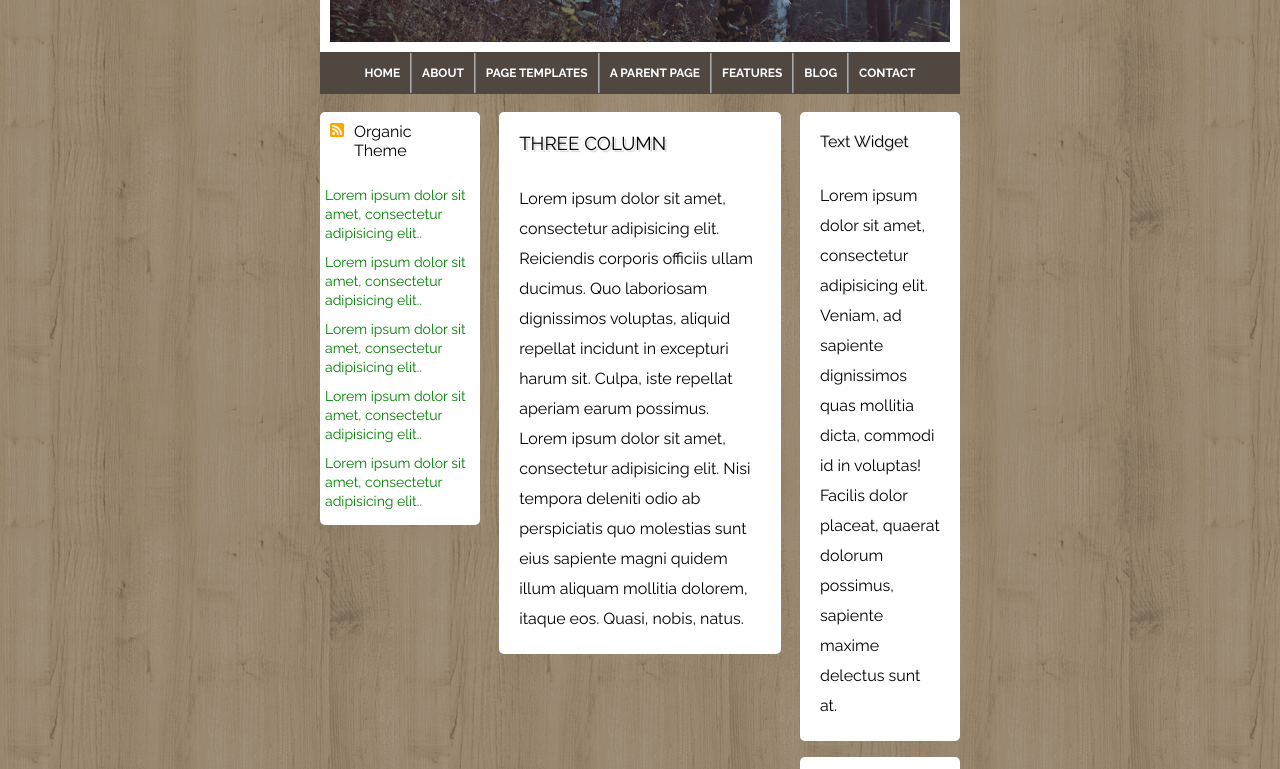
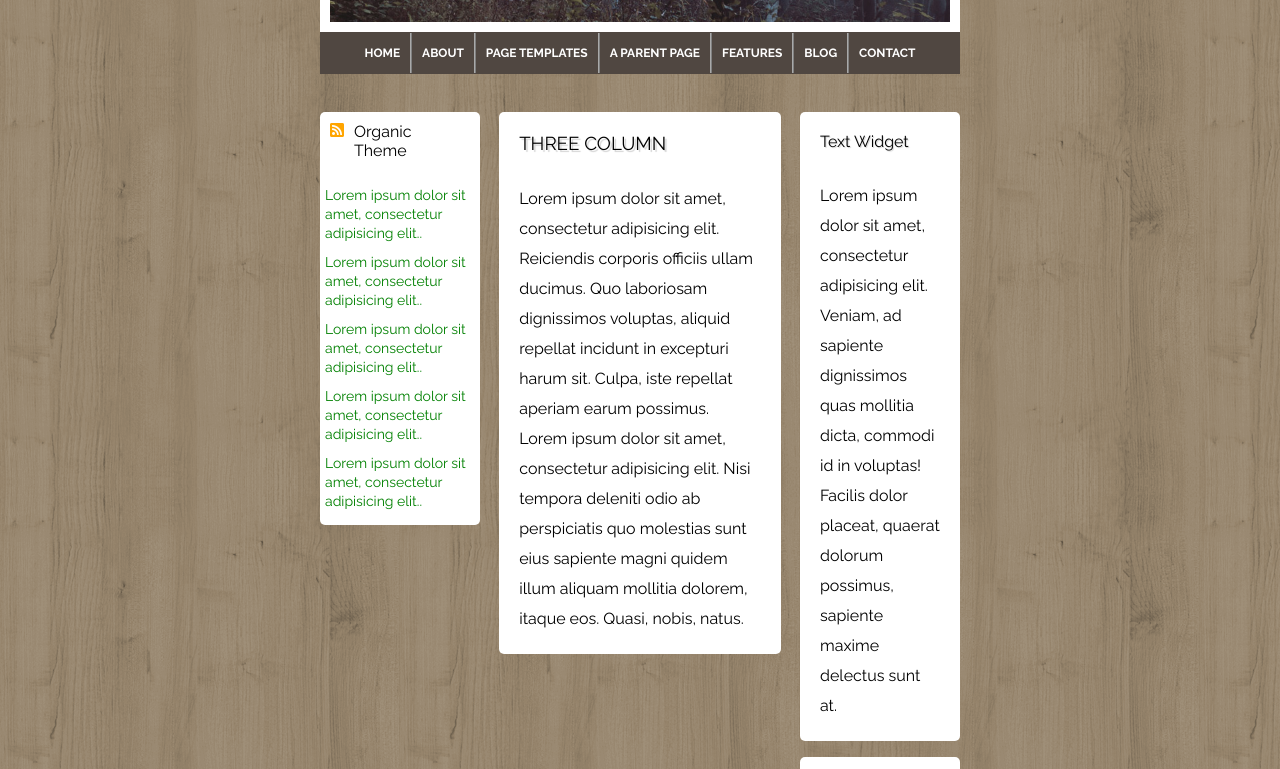
Before and after one commit to alessandrodigiacomantonio/htmlcss-wp, a plain HTML site: page index.html in a window 1280 px wide. Shown: the part 318-1087 px from the top of the page. Drawn offline with Linux system fonts and the light colour scheme.

Commit message:
Fine Corretta

```diff
--- a/css/style.css
+++ b/css/style.css
@@ -1,7 +1,7 @@
 * {
   margin: 0;
   padding: 0;
-  box-sizing: border-box:;
+  box-sizing: border-box;
 }
 
 ul {
--- a/index.html
+++ b/index.html
@@ -16,7 +16,7 @@
 </head>
 <body>
   <!-- corpo del documento -->
-  <section id="container">
+  <div id="container">
     <!-- instestazione documento-->
     <header>
       <section id="banner">
@@ -105,7 +105,7 @@
       </div>
       <!-- /social - conclusioni del documento -->
     </footer>
-  </section>
+  </div>
   <!-- /corpo del documento -->
 </body>
 </html>
```
